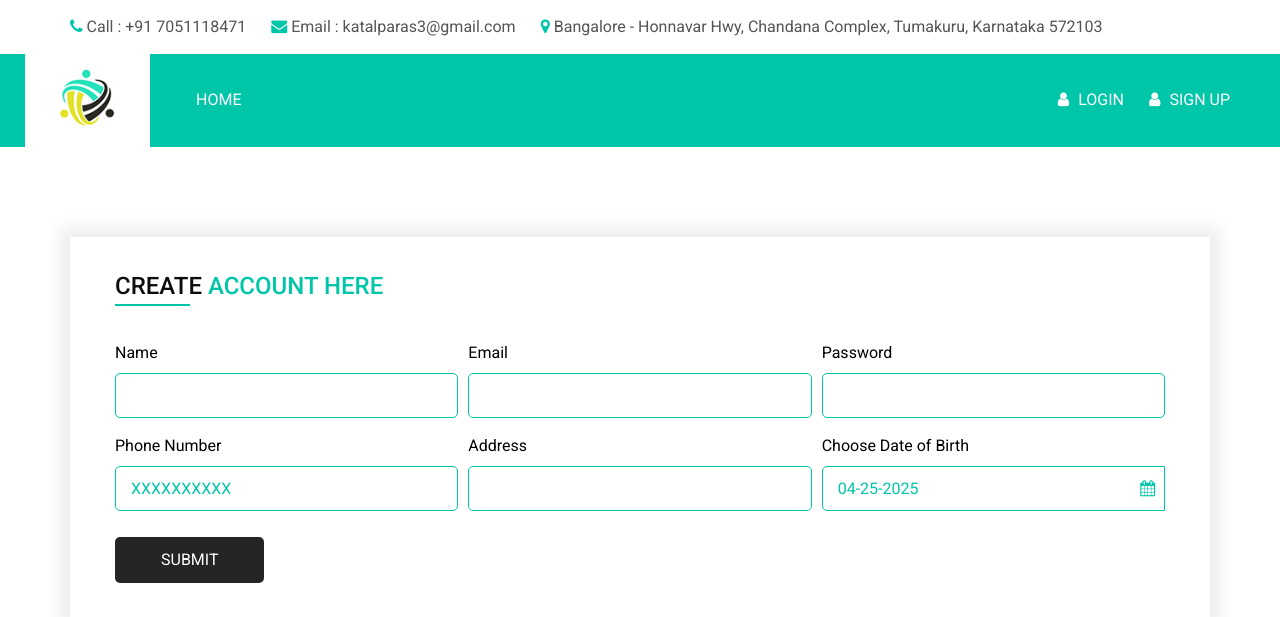
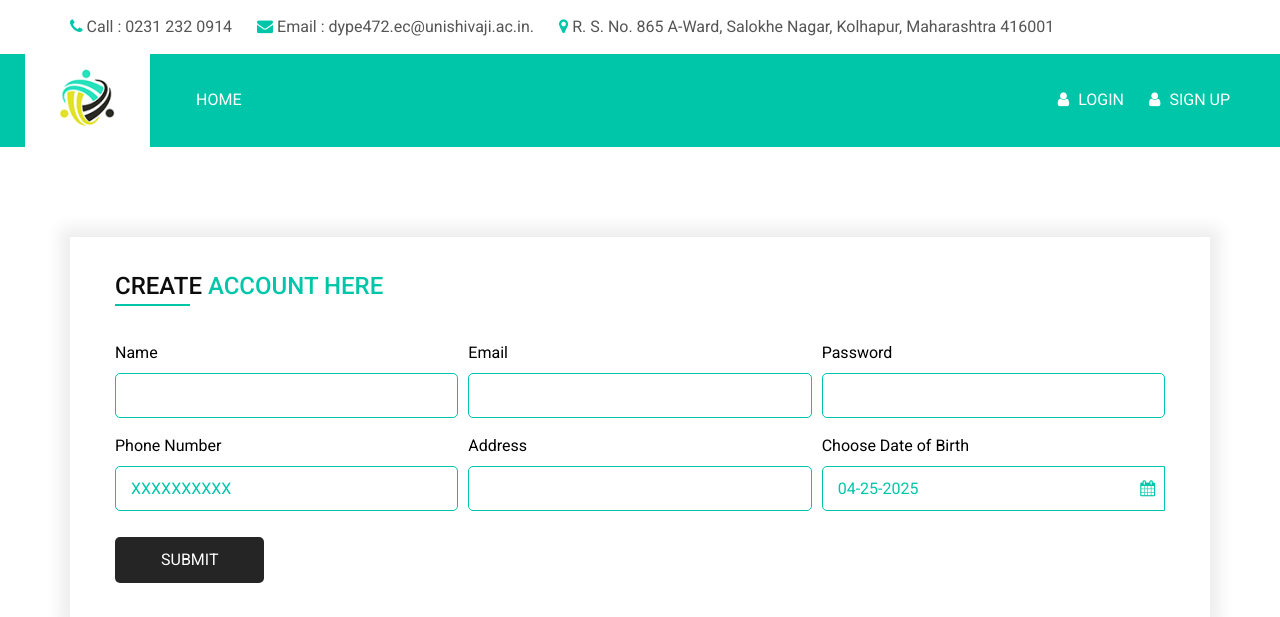
Before and after one commit to shravani2022/Crime-Prediction, a Flask app: page /signup in a window 1280 px wide. Shown: the top 617 px of the page. Run offline with Flask 3, Linux system fonts and the light colour scheme; some libraries are stand-ins or nearby versions.

Commit message:
Update signup.html

```diff
--- a/templates/signup.html
+++ b/templates/signup.html
@@ -61,15 +61,15 @@
             <div class="contact_nav">
               <a href="">
                 <i class="fa fa-phone" aria-hidden="true"></i>
-                <span> Call : +91 7051118471 </span>
+                <span> Call : 0231 232 0914 </span>
               </a>
               <a href="">
                 <i class="fa fa-envelope" aria-hidden="true"></i>
-                <span> Email : katalparas3@gmail.com</span>
+                <span> Email : dype472.ec@unishivaji.ac.in. </span>
               </a>
               <a href="">
                 <i class="fa fa-map-marker" aria-hidden="true"></i>
-                <span> Bangalore - Honnavar Hwy, Chandana Complex, Tumakuru, Karnataka 572103 </span>
+                <span> R. S. No. 865 A-Ward, Salokhe Nagar, Kolhapur, Maharashtra 416001 </span>
               </a>
             </div>
           </div>
```
